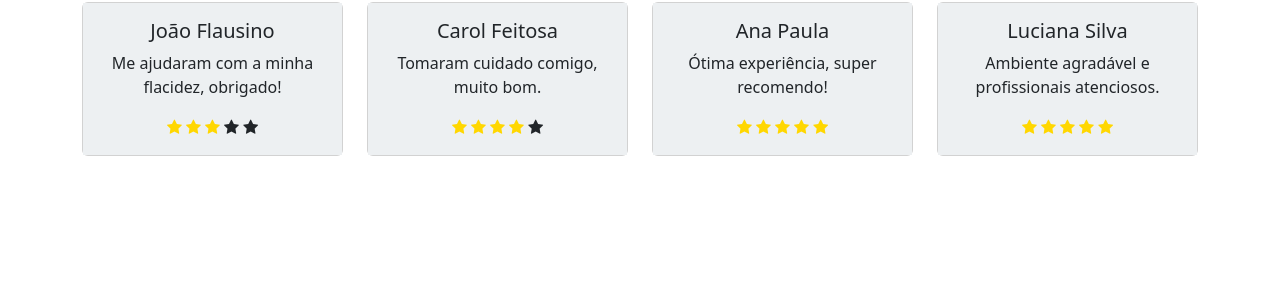
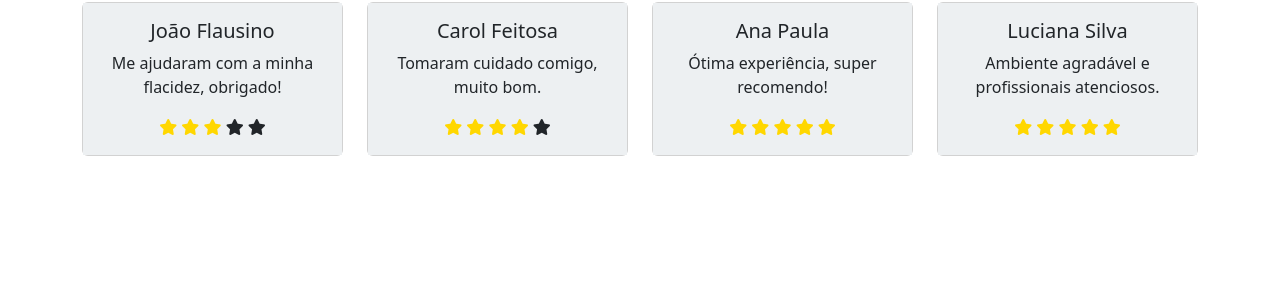
Before and after one commit to Lehguanaes/Clinica_Estetica_Site, a PHP site: page /glow_schedule/esteticista/esteticistasInfo.php in a window 1280 px wide. Shown: the part 278-578 px from the top of the page. Run offline with PHP 8.4, Linux system fonts and the light colour scheme; data that the repository does not hold is empty.

Commit message:
Update esteticistasInfo.php - backend finalizado

```diff
--- a/glow_schedule/esteticista/esteticistasInfo.php
+++ b/glow_schedule/esteticista/esteticistasInfo.php
@@ -4,14 +4,19 @@
     <meta charset="UTF-8">
     <meta name="viewport" content="width=device-width, initial-scale=1.0">
     <title>Care Tones</title>
+    <!-- Links externos -->
+    <link rel="stylesheet" href="https://cdnjs.cloudflare.com/ajax/libs/font-awesome/6.2.1/css/all.min.css" integrity="sha512-MV7K8+y+gLIBoVD59lQIYicR65iaqukzvf/nwasF0nqhPay5w/9lJmVM2hMDcnK1OnMGCdVK+iQrJ7lzPJQd1w==" crossorigin="anonymous" referrerpolicy="no-referrer" />
+    <link rel="stylesheet" href="https://cdn.jsdelivr.net/npm/bootstrap@5.2.3/dist/css/bootstrap.min.css" integrity="sha384-rbsA2VBKQhggwzxH7pPCaAqO46MgnOM80zW1RWuH61DGLwZJEdK2Kadq2F9CUG65" crossorigin="anonymous">
+    <script src="https://code.jquery.com/jquery-3.5.1.min.js"></script>
+    <script src="https://cdnjs.cloudflare.com/ajax/libs/jquery.mask/1.14.16/jquery.mask.min.js"></script>
+    <integrity="sha384-T3c6CoIi6uLrA9TneNEoa7RxnatzjcDSCmG1MXxSR1GAsXEV/Dwwykc2MPK8M2HN" crossorigin="anonymous">
+    <!-- Estilização padrão do web site -->
     <link rel="stylesheet" href="../css/style.css">
-    <link rel="stylesheet" href="https://cdn.jsdelivr.net/npm/bootstrap@5.2.3/dist/css/bootstrap.min.css" integrity="sha384-rbsA2VBKQhggwzxH7pPCaAqO46MgnOM80zW1RWuH61DGLwZJEdK2Kadq2F9CUG65" crossorigin="anonymous">
-    <link rel="stylesheet" href="https://cdnjs.cloudflare.com/ajax/libs/font-awesome/4.7.0/css/font-awesome.min.css">
 </head>
 <script src="https://cdn.jsdelivr.net/npm/bootstrap@5.2.3/dist/js/bootstrap.min.js" integrity="sha384-cuYeSxntonz0PPNlHhBs68uyIAVpIIOZZ5JqeqvYYIcEL727kskC66kF92t6Xl2V" crossorigin="anonymous"></script>
 <body>
-
-<nav class="navbar navbar-expand-lg">
+    <!-- Início da Navbar -->
+    <nav class="navbar navbar-expand-lg">
         <div class="container-fluid">
             <a class="navbar-brand"><img class="rounded-circle ms-4" src="../logo/Logo.png" alt="Logo care tones" width="69px"></a>
             <div class="logo">
@@ -31,9 +36,9 @@
             </div>
         </div>
     </nav>
-
+    <!-- Fim da Navbar -->
+    <!-- Exibição do Esteticista -->
     <div id="Profissionais">
-
         <?php
         // Atualize o caminho do arquivo de conexão com o banco de dados
         require_once $_SERVER['DOCUMENT_ROOT'] . "/glow_schedule/controller/conexao.php";
@@ -56,9 +61,8 @@
         if ($result->num_rows > 0) {
             // Obtém as informações do esteticista
             $row = $result->fetch_assoc();
-
             echo '<h2 style="color: #CF6F7A; text-align: center; margin-top:10px; margin-bottom: 35px;">' . htmlspecialchars($row['nome_esteticista']) . '</h2>';
-            echo '<div class="card mb-1" style="max-width: 1000px; margin-left: 10%; border: none;">';
+            echo '<div class="card mb-1" style="max-width: 1000px; margin-left: 10%; border: none;";>';
             echo '<div class="row g-0">';
             echo '<div class="col-md-3" style="margin-bottom: 50px;">';
             echo '<img src="' . (file_exists($_SERVER['DOCUMENT_ROOT'] . "/glow_schedule/" . $row['foto_esteticista']) ? "/glow_schedule/" . htmlspecialchars($row['foto_esteticista']) : "/glow_schedule/uploads/default.jpg") . '" alt="Foto do Esteticista" style="width:100%; height:auto;">';
@@ -76,16 +80,12 @@
         } else {
             echo '<h2 style="color: #CF6F7A; text-align: center; margin-top:10px; margin-bottom: 35px;">Esteticista não encontrado</h2>';
         }
-
         // Fecha a conexão com o banco de dados
         $stmt->close();
         $conn->close();
         ?>
-
     </div>
-
     <h4 style="color: #18676C;margin-top: 20px; margin-left: 75px;">Avaliações</h4>
-
     <div class="container mt-5 mb-5">
         <div class="row">
             <div class="col-md-3">
@@ -102,7 +102,6 @@
                 </div>
                 <br>
             </div>
-
             <div class="col-md-3">
                 <div class="card text-center">
                     <div class="card-body" style="background-color: #EDF0F2;">
@@ -117,7 +116,6 @@
                 </div>
                 <br>
             </div>
-
             <div class="col-md-3">
                 <div class="card text-center">
                     <div class="card-body" style="background-color: #EDF0F2;">
@@ -132,7 +130,6 @@
                 </div>
                 <br>
             </div>
-
             <div class="col-md-3">
                 <div class="card text-center">
                     <div class="card-body" style="background-color: #EDF0F2;">
```
